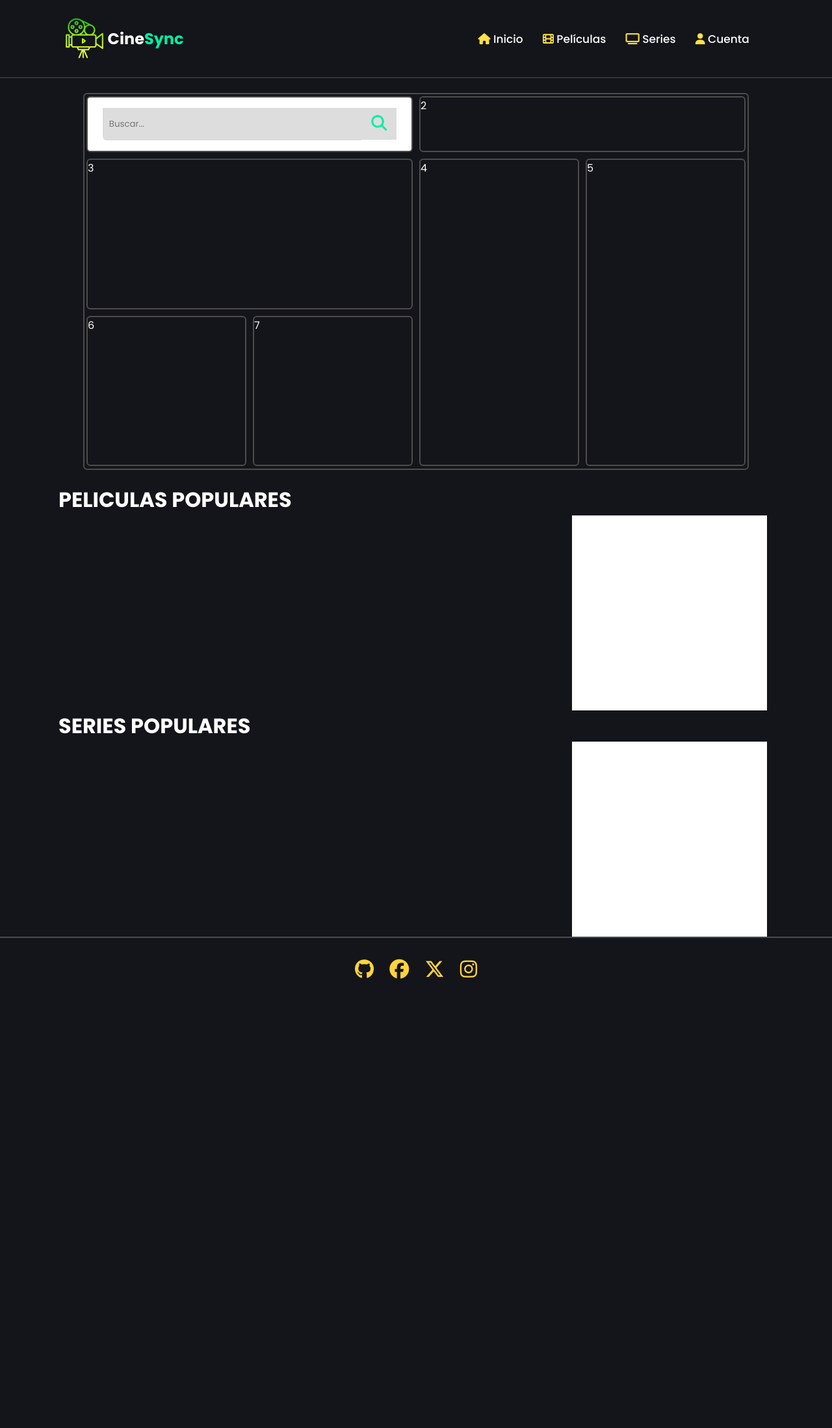
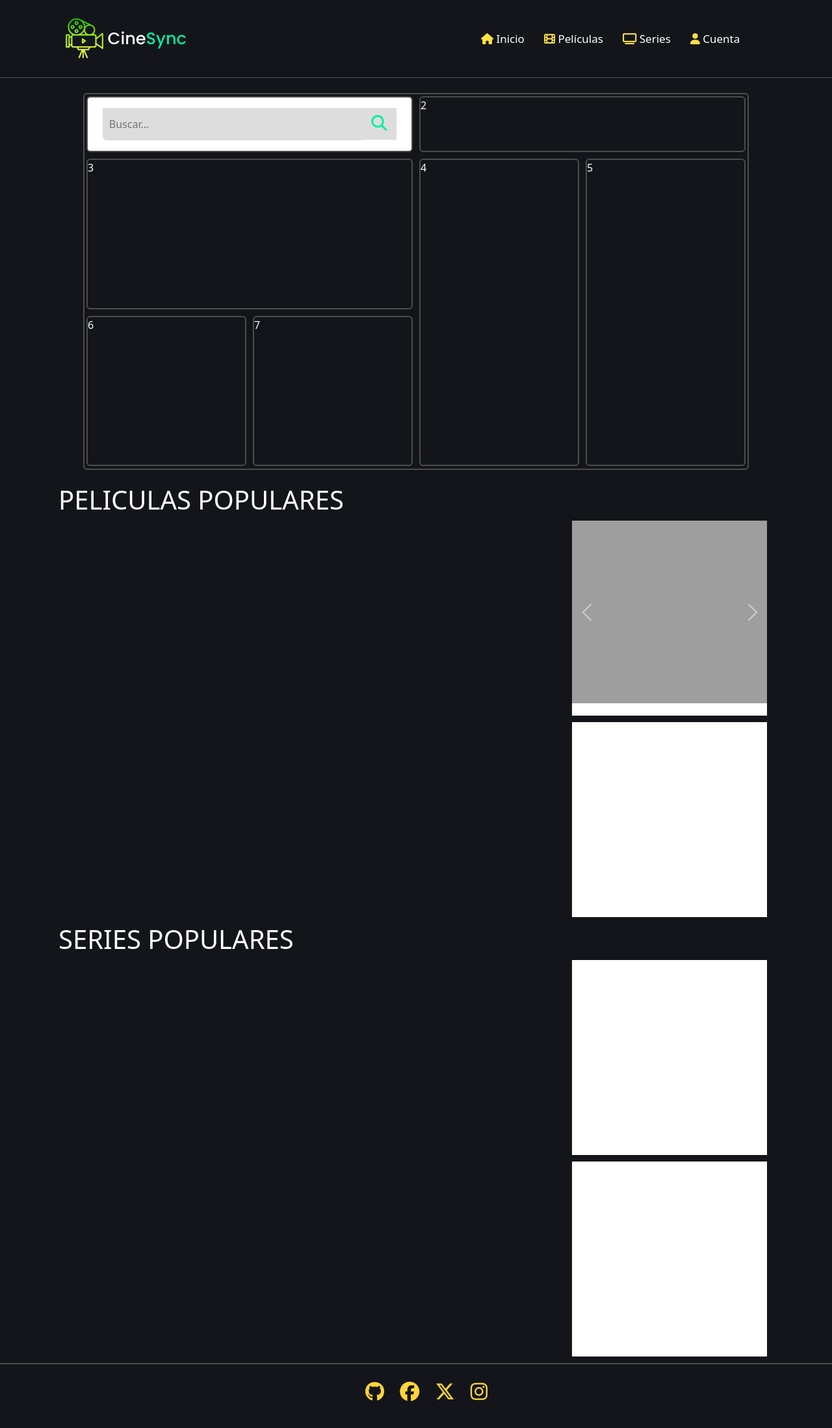
Before and after one commit to TheLastChance2/Proyecto-personal-1, a Django app: page /home/ in a window 1280 px wide. Shown: the whole page at 65% size. Before the commit the page ends 1506 px from the top, so only its background shows below. Run offline with Django 5.2, Linux system fonts and the light colour scheme; data that the repository does not hold is empty; some libraries are stand-ins or nearby versions; grey boxes are pictures that could not be loaded.

Commit message:
Bootstrap agregado y navbar arreglado

```diff
--- a/CineSync/static/css/estilo_base.css
+++ b/CineSync/static/css/estilo_base.css
@@ -1,16 +1,12 @@
-
-@import url('https://fonts.googleapis.com/css2?family=Poppins:wght@300;400;500;600;700&display=swap');
-
-
 body {
     background: #13151a;
+    margin-bottom: 0;
 
 }
 * {
     margin: 0;
     padding: 0;
     box-sizing: border-box;
-    font-family: 'Poppins', sans-serif;
     color: white;
 }
     /* !---------------- Styles Navbar Css ---------------- */
@@ -21,7 +17,6 @@
     justify-content: center;
     align-items: center;
     min-height: 15vh;
-    overflow: hidden;
     border-bottom: 1px solid #4d4c4c;
 
 }
@@ -38,6 +33,7 @@
 .listanavbar{
     padding-left: 440px;
     list-style: none;
+    margin-bottom: 0;
 }
 
 .listanavbar .claseli{
@@ -58,7 +54,7 @@
 }
 
 .nav-logo{
-    min-width: 3vw;
+    min-width: 3rem;
     height: 4rem;
     content:url(/static/img/LogoB.png);
     filter: drop-shadow(0px 0px 0px transparent);
@@ -72,21 +68,18 @@
 }
 
 .name1 {
-    display: inline-block;
+    font-size: 1.6rem;
     padding-left: 6px;
+    color: #fff;
     font-family: 'Poppins', sans-serif;
-    color: #fff;
+    margin-bottom: 0;
 
 }
-
-/* .text-logo:hover {
-    transform: scale(1.1);
-
-} */
-
 .name2 {
+    font-size: 1.6rem;
+    color: rgb(0, 239, 163);
     font-family: 'Poppins', sans-serif;
-    color: rgb(0, 239, 163);
+    margin-bottom: 0;
 
 }
 
@@ -94,8 +87,6 @@
     transition: transform 0.3s ease-in-out;
     display: flex;
 }
-
-
 
 /**-------------< Comienzo del CSS del menu desplegable del Navbar >-------------*/
 
@@ -126,6 +117,10 @@
     display: block;
     text-align: center;
 
+}
+
+.nav-menu{
+    color: white;
 }
 
 /* *-------------< Fin del CSS del menu desplegable del Navbar>-------------*/
--- a/CineSync/static/css/estilo_home.css
+++ b/CineSync/static/css/estilo_home.css
@@ -144,12 +144,6 @@
 /* *_--__--__--__--__--__--__--__--__--_ End Content Grid _--__--__--__--__--__--__--__--__--__--_ */
 
 
-
-
-
-
-
-
 main{
     width: 1100px;
 }
@@ -176,18 +170,35 @@
     flex-direction: column;
     justify-content: center;
     align-items: center;
+}
+
+.datos{
     height: 300px;
     width: 300px;
     background-color: white;
+    margin-bottom: 10px;
 }
 
-.datos_curiosos{
-    height: 100px;
-    width: 100px;
-    background-color: dark;
+.itemCarrusel{
+    height: 100%;
+    width: 100%;
+    position: relative;
+    border: 1px solid black;
 }
-.memes{
-    height: 100px;
-    width: 100px;
-    background-color: dark;
+
+.tarjetaCarrusel{
+    height: 100%;
+    width: 100%;
+    background-color: aqua;
 }
+
+.flechasCarrusel{
+    width: 100%;
+    height: 100%;
+    position: absolute;
+    top: 0;
+    display: flex;
+    align-items: center;
+    justify-content: space-between;
+    padding: 20px;
+}
--- a/CineSync/templates/base.html
+++ b/CineSync/templates/base.html
@@ -4,10 +4,13 @@
 <head>
     <meta charset="UTF-8">
     <meta name="viewport" content="width=device-width, initial-scale=1.0">
+    <link href="https://cdn.jsdelivr.net/npm/bootstrap@5.3.2/dist/css/bootstrap.min.css" rel="stylesheet" integrity="sha384-T3c6CoIi6uLrA9TneNEoa7RxnatzjcDSCmG1MXxSR1GAsXEV/Dwwykc2MPK8M2HN" crossorigin="anonymous">
     <link rel="stylesheet" type="text/css" href="{% static 'css/estilo_base.css' %}">
     <link href='https://unpkg.com/boxicons@2.1.4/css/boxicons.min.css' rel='stylesheet'>
     <link rel="preconnect" href="https://fonts.googleapis.com">
     <link rel="icon" href="{% static 'favicon1.ico'%}">
+    <link rel="stylesheet" href="https://fonts.googleapis.com/css2?family=Poppins:wght@300;400;500;600;700&display=swap">
+
 
 </head>
 
@@ -113,4 +116,5 @@
 
 
 </html>
+<script src="https://cdn.jsdelivr.net/npm/bootstrap@5.3.2/dist/js/bootstrap.bundle.min.js" integrity="sha384-C6RzsynM9kWDrMNeT87bh95OGNyZPhcTNXj1NW7RuBCsyN/o0jlpcV8Qyq46cDfL" crossorigin="anonymous"></script>
 <script src="https://kit.fontawesome.com/c9ffc7d225.js" crossorigin="anonymous"></script>
--- a/CineSync/templates/home.html
+++ b/CineSync/templates/home.html
@@ -30,24 +30,9 @@
             <div class="columna7">7</div>
         </header>
    </section>
-
-
-
    <!-- /* !_--__--__--__--__--__--__--__--__--_End Grid _--__--__--__--__--__--__--__--__--__--_ */ -->
 
-
-
-
-
-
-
-
-
-
-
-
     <main>
-
 
         <h1 style="color: white;">PELICULAS POPULARES</h1>
 
@@ -58,10 +43,31 @@
                 {% endfor %}
             </div>
             <div class="lateral">
-                <div class="datos_curiosos">
-                    <p>DATOS CURIOSOS</p>
+                <div class="datos">
+                    <div id="carouselExampleControlsNoTouching" class="carousel slide" data-bs-touch="false">
+                        <div class="carousel-inner">
+                          <div class="carousel-item active">
+                            <img src="https://assets.goal.com/v3/assets/bltcc7a7ffd2fbf71f5/blt12dbddde5342ce4c/648866ff21a8556da61fa167/GOAL_-_Blank_WEB_-_Facebook_-_2023-06-13T135350.847.png?auto=webp&format=pjpg&width=3840&quality=60" class="d-block w-100" alt="...">
+                          </div>
+                          <div class="carousel-item">
+                            <img src="https://www.cnnbrasil.com.br/wp-content/uploads/sites/12/Reuters_Direct_Media/BrazilOnlineReportWorldNews/tagreuters.com2023binary_LYNXMPEJB70GU-FILEDIMAGE.jpg?w=1220&h=674&crop=1" class="d-block w-100" alt="...">
+                          </div>
+                          <div class="carousel-item">
+                            <img src="https://www.cnnbrasil.com.br/wp-content/uploads/sites/12/Reuters_Direct_Media/BrazilOnlineReportWorldNews/tagreuters.com2023binary_LYNXMPEJB70GU-FILEDIMAGE.jpg?w=1220&h=674&crop=1" class="d-block w-100" alt="...">
+                          </div>
+                        </div>
+                        <button class="carousel-control-prev" type="button" data-bs-target="#carouselExampleControlsNoTouching" data-bs-slide="prev">
+                          <span class="carousel-control-prev-icon" aria-hidden="true"></span>
+                          <span class="visually-hidden">Previous</span>
+                        </button>
+                        <button class="carousel-control-next" type="button" data-bs-target="#carouselExampleControlsNoTouching" data-bs-slide="next">
+                          <span class="carousel-control-next-icon" aria-hidden="true"></span>
+                          <span class="visually-hidden">Next</span>
+                        </button>
+                      </div>
                 </div>
-                <div class="memes">
+
+                <div class="datos">
                     <p>MEMES</p>
                 </div>
             </div>
@@ -76,15 +82,15 @@
                 {% endfor %}
             </div>
             <div class="lateral">
-                <div class="datos_curiosos">
-                    <p>DATOS CURIOSOS</p>
-                </div>
-                <div class="memes">
+                <div class="datos">
+                    <p>HOLA</p>
+                 </div>
+
+                <div class="datos">
                     <p>MEMES</p>
                 </div>
             </div>
         </section>
-
 
     </main>
 </body>
```
Lines whose indentation alone changed are shown as unchanged.
